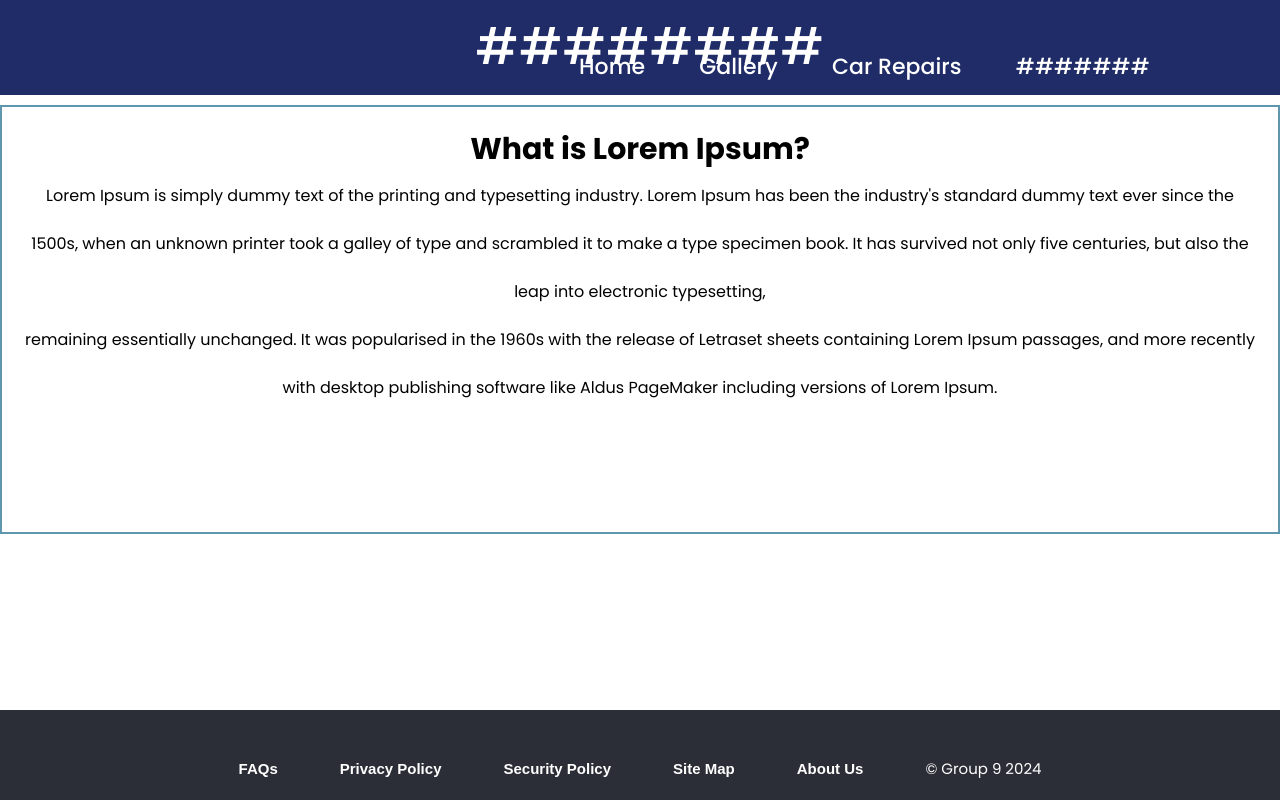
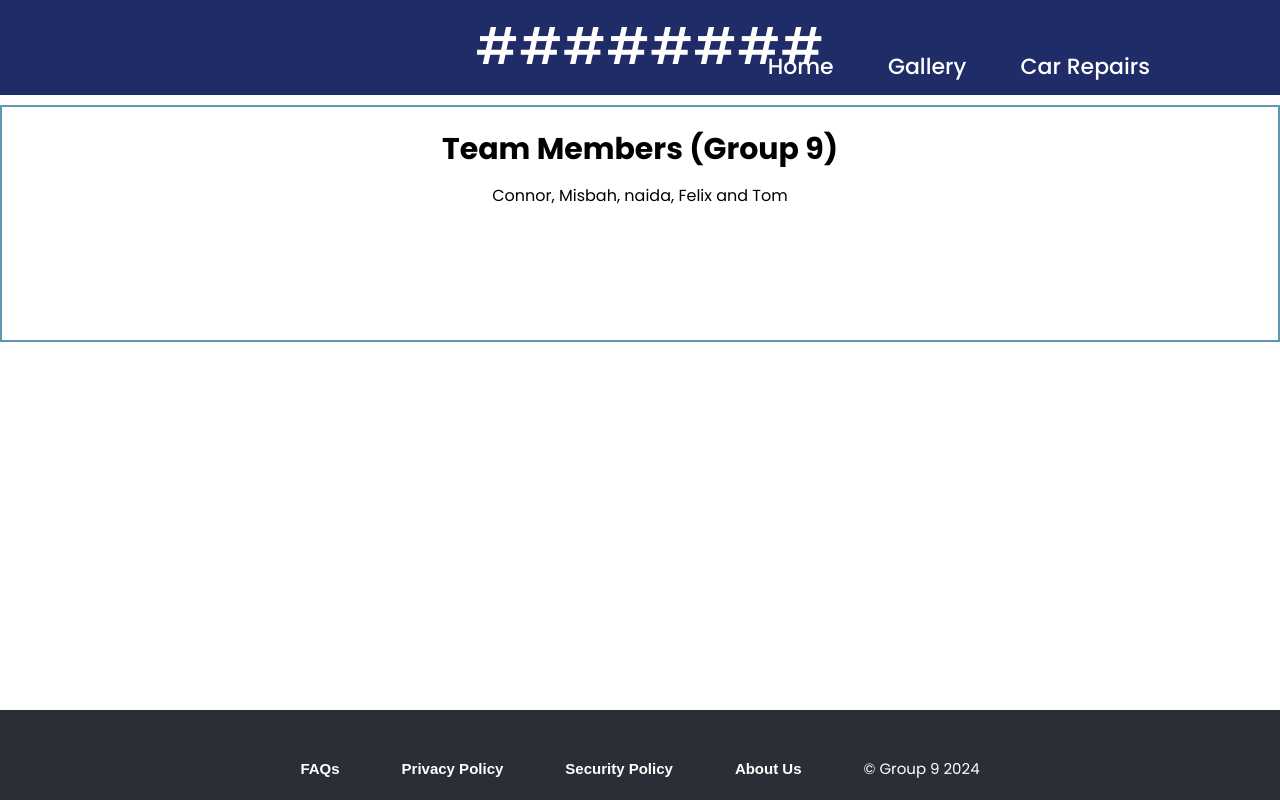
Before and after one commit to Connor2308/Project, a PHP site: page /About.php in a window 1280 px wide. Run offline with PHP 8.4, Linux system fonts and the light colour scheme.

Commit message:
Template

```diff
--- a/About.php
+++ b/About.php
@@ -1,7 +1,7 @@
 <!DOCTYPE html>
 <html lang="en">
 <head>
-    <title>###########</title>
+    <title>About Us</title>
     <link rel="stylesheet" href="css/mobile.css" />
     <link
       rel="stylesheet"
@@ -16,12 +16,8 @@
         <?php include("includes/header.php")?>
     </div>
     <div class="content">
-      <h2>What is Lorem Ipsum?</h2>
-      <p>Lorem Ipsum is simply dummy text of the printing and typesetting industry. Lorem Ipsum has been the industry's standard dummy text ever since the 1500s,
-        when an unknown printer took a galley of type and scrambled it to make a type specimen book. It has survived not only five centuries,
-        but also the leap into electronic typesetting,<br>
-        remaining essentially unchanged. It was popularised in the 1960s with the release of Letraset sheets containing Lorem Ipsum passages,
-        and more recently with desktop publishing software like Aldus PageMaker including versions of Lorem Ipsum.</p>
+      <h2>Team Members (Group 9)</h2>
+      <p>Connor, Misbah, naida, Felix and Tom</p>
     </div>
     <?php include("includes/footer.php")?>
 
--- a/includes/footer.php
+++ b/includes/footer.php
@@ -6,8 +6,7 @@
                 <li><a href="">FAQs</a></li>
                 <li><a href="">Privacy Policy</a></li>
                 <li><a href="">Security Policy</a></li>
-                <li><a href="map.php">Site Map</a></li>
-                <li><a href="aboutus.php">About Us</a></li>
+                <li><a href="About.php">About Us</a></li>
             </ul>
             <ul>
                 <li><div>&copy; <?php echo "Group 9 20$year";?></div><li>
--- a/includes/header.php
+++ b/includes/header.php
@@ -7,7 +7,6 @@
         <a href="index.php">Home</a>
         <a href="">Gallery</a>
         <a href="">Car Repairs</a>
-        <a href="map.php">#######</a>
         <a href=""></a>
       </div>
     </nav>
```
